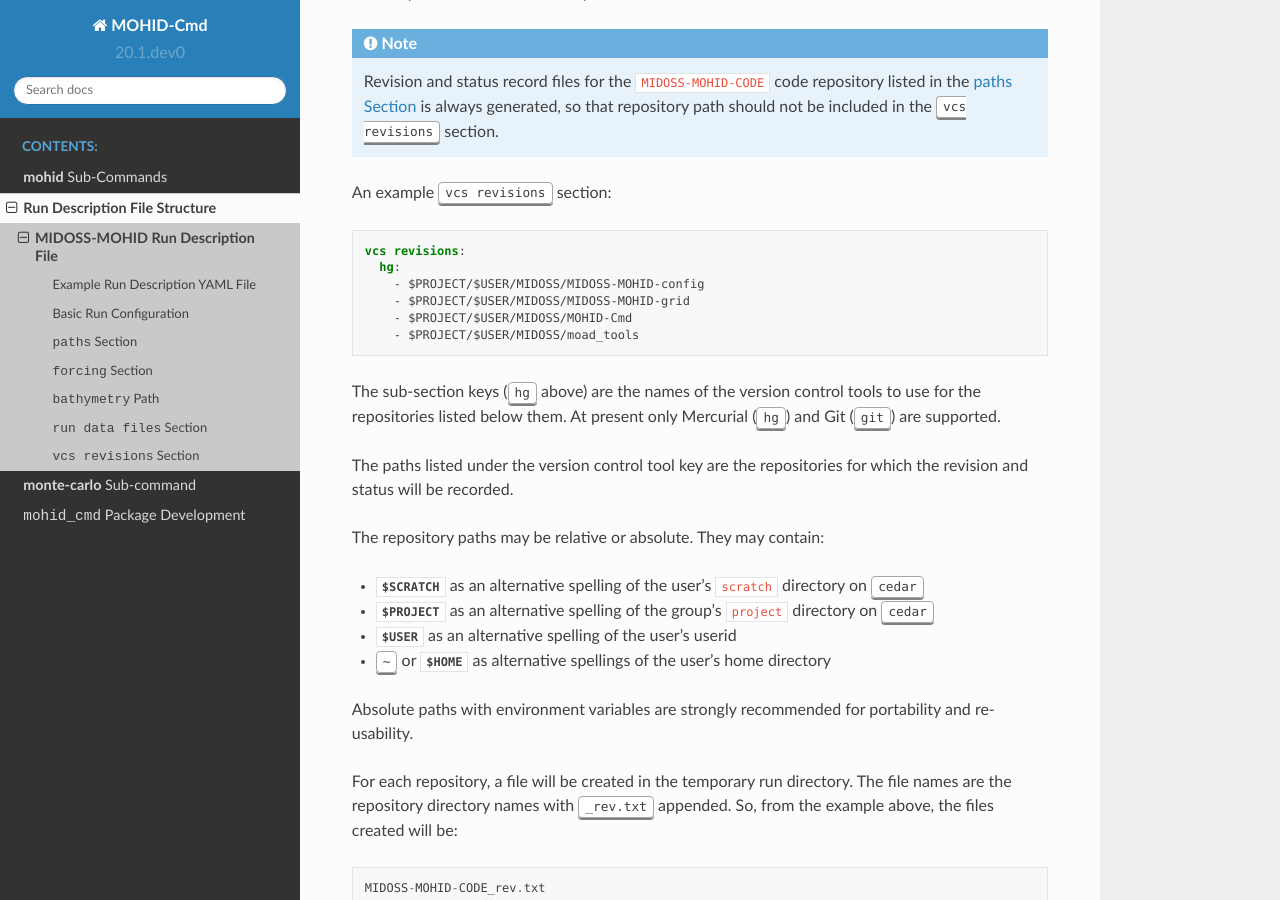
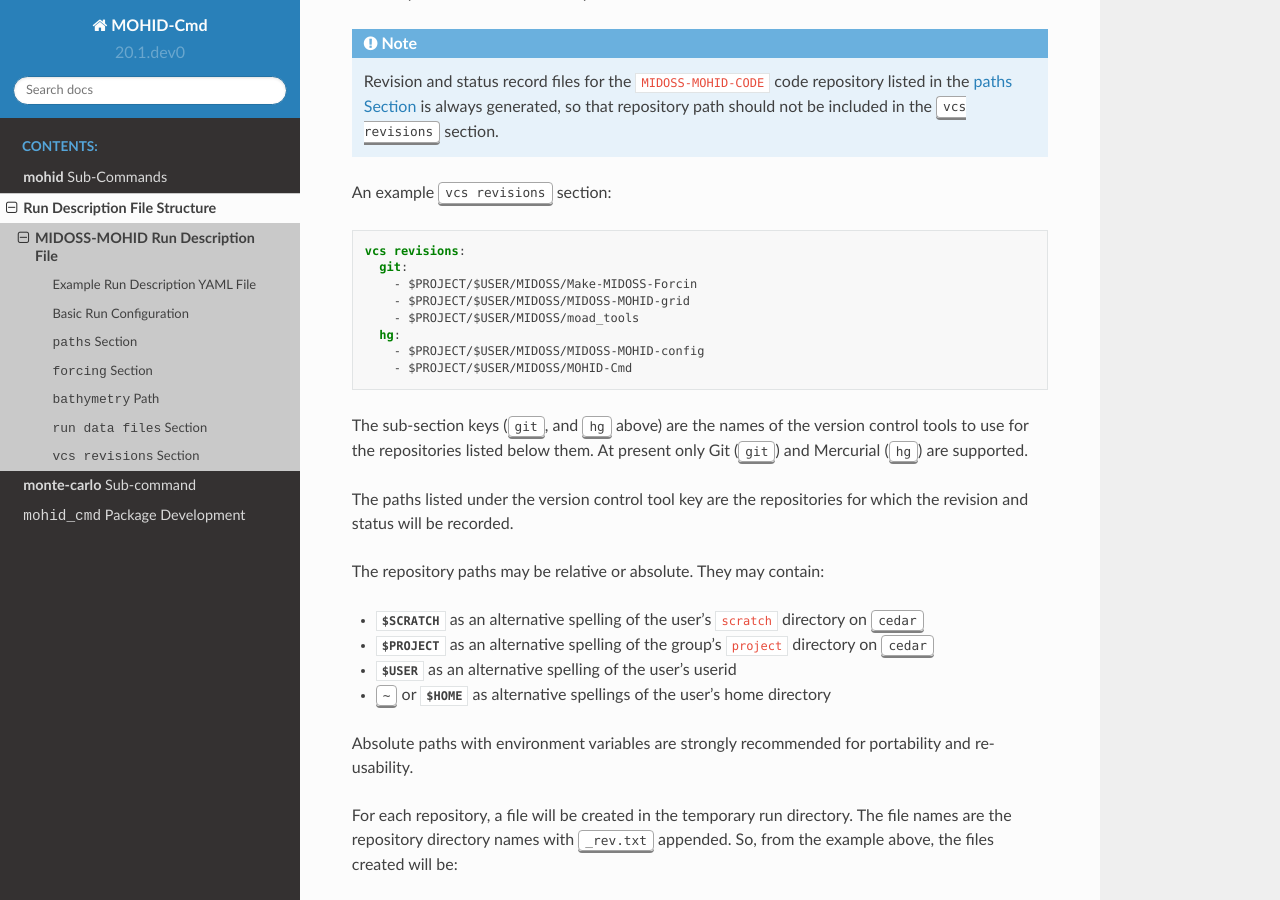
Before and after one commit to MIDOSS/MOHID-Cmd, a Sphinx documentation site: the page built from docs/run_description_file/yaml_file.rst, in a window 1280 px wide and 900 px high, scrolled down 4100 px. Built offline with Sphinx 7.4.7 and the Read the Docs theme 2.0.0, drawn with Linux system fonts in a browser that asks for light colours.

Commit message:
Update docs re: Git VCS recording of some repos
re: migration from Mercurial on Bitbucket to Git on GitHub

```diff
--- a/docs/run_description_file/yaml_file.rst
+++ b/docs/run_description_file/yaml_file.rst
@@ -226,19 +226,22 @@ An example :kbd:`vcs revisions` section:
 .. code-block:: yaml
 
     vcs revisions:
+      git:
+        - $PROJECT/$USER/MIDOSS/Make-MIDOSS-Forcin
+        - $PROJECT/$USER/MIDOSS/MIDOSS-MOHID-grid
+        - $PROJECT/$USER/MIDOSS/moad_tools
       hg:
         - $PROJECT/$USER/MIDOSS/MIDOSS-MOHID-config
-        - $PROJECT/$USER/MIDOSS/MIDOSS-MOHID-grid
         - $PROJECT/$USER/MIDOSS/MOHID-Cmd
-        - $PROJECT/$USER/MIDOSS/moad_tools
 
 The sub-section keys
-(:kbd:`hg` above)
+(:kbd:`git`,
+and :kbd:`hg` above)
 are the names of the version control tools to use for the repositories listed below them.
-At present only Mercurial
+At present only Git
+(:kbd:`git`)
+and Mercurial
 (:kbd:`hg`)
-and Git
-(:kbd:`git`)
 are supported.
 
 The paths listed under the version control tool key are the repositories for which the revision and status will be recorded.
```
Also changed, not shown: 1 other file.
